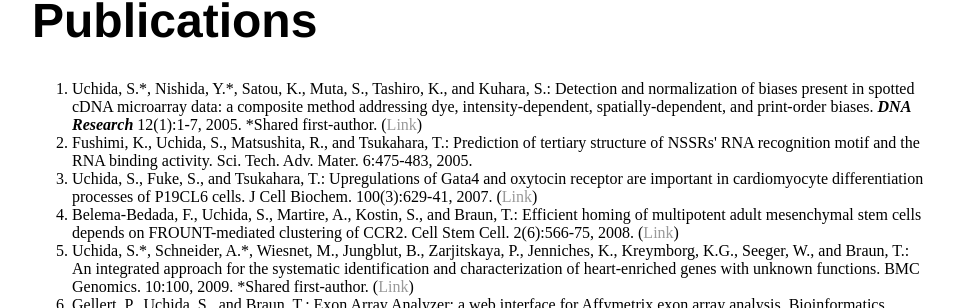
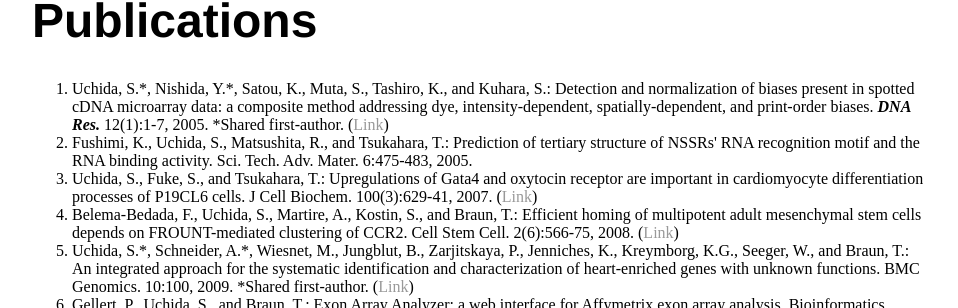
Before and after one commit to heartlncrna/heartlncrna.github.io, a Jekyll site: the page publications/pub_list.html, which Jekyll copies as it is, in a window 1280 px wide. Shown: the part 122-430 px from the top of the page, without its empty margins (160-1118 px from the left). Built offline with Jekyll 4.4.1, drawn with Linux system fonts in a browser that asks for light colours.

Commit message:
Update pub_list.html

```diff
--- a/publications/pub_list.html
+++ b/publications/pub_list.html
@@ -26,7 +26,7 @@
 
 			<p class="Normal">
 			<ol>
-				<li>Uchida, S.*, Nishida, Y.*, Satou, K., Muta, S., Tashiro, K., and Kuhara, S.: Detection and normalization of biases present in spotted cDNA microarray data: a composite method addressing dye, intensity-dependent, spatially-dependent, and print-order biases. <b><i>DNA Research</i></b> 12(1):1-7, 2005. *Shared first-author. (<a href="http://dnaresearch.oxfordjournals.org/content/12/1/1.long"><span class="ptHyperlink">Link</span></a>)</li>
+				<li>Uchida, S.*, Nishida, Y.*, Satou, K., Muta, S., Tashiro, K., and Kuhara, S.: Detection and normalization of biases present in spotted cDNA microarray data: a composite method addressing dye, intensity-dependent, spatially-dependent, and print-order biases. <b><i>DNA Res.</i></b> 12(1):1-7, 2005. *Shared first-author. (<a href="http://dnaresearch.oxfordjournals.org/content/12/1/1.long"><span class="ptHyperlink">Link</span></a>)</li>
 				<li>Fushimi, K., Uchida, S., Matsushita, R., and Tsukahara, T.: Prediction of tertiary structure of NSSRs' RNA recognition motif and the RNA binding activity. Sci. Tech. Adv. Mater. 6:475-483, 2005.</li>
 				<li>Uchida, S., Fuke, S., and Tsukahara, T.: Upregulations of Gata4 and oxytocin receptor are important in cardiomyocyte differentiation processes of P19CL6 cells. J Cell Biochem. 100(3):629-41, 2007. (<a href="http://onlinelibrary.wiley.com/doi/10.1002/jcb.21094/abstract?systemMessage=Wiley+Online+Library+will+have+be+unavailable+on+Saturday+5th+December+from+10:00-14:00+GMT+/+05:00-09:00+EST+/+18:00-22:00+SGT+for+essential+maintenance.+Apologies+for+the+inconvenience."><span class="ptHyperlink">Link</span></a>)</li>
 				<li>Belema-Bedada, F., Uchida, S., Martire, A., Kostin, S., and Braun, T.: Efficient homing of multipotent adult mesenchymal stem cells depends on FROUNT-mediated clustering of CCR2. Cell Stem Cell. 2(6):566-75, 2008. (<a href="http://www.sciencedirect.com/science/article/pii/S193459090800115X"><span class="ptHyperlink">Link</span></a>)</li>
```
